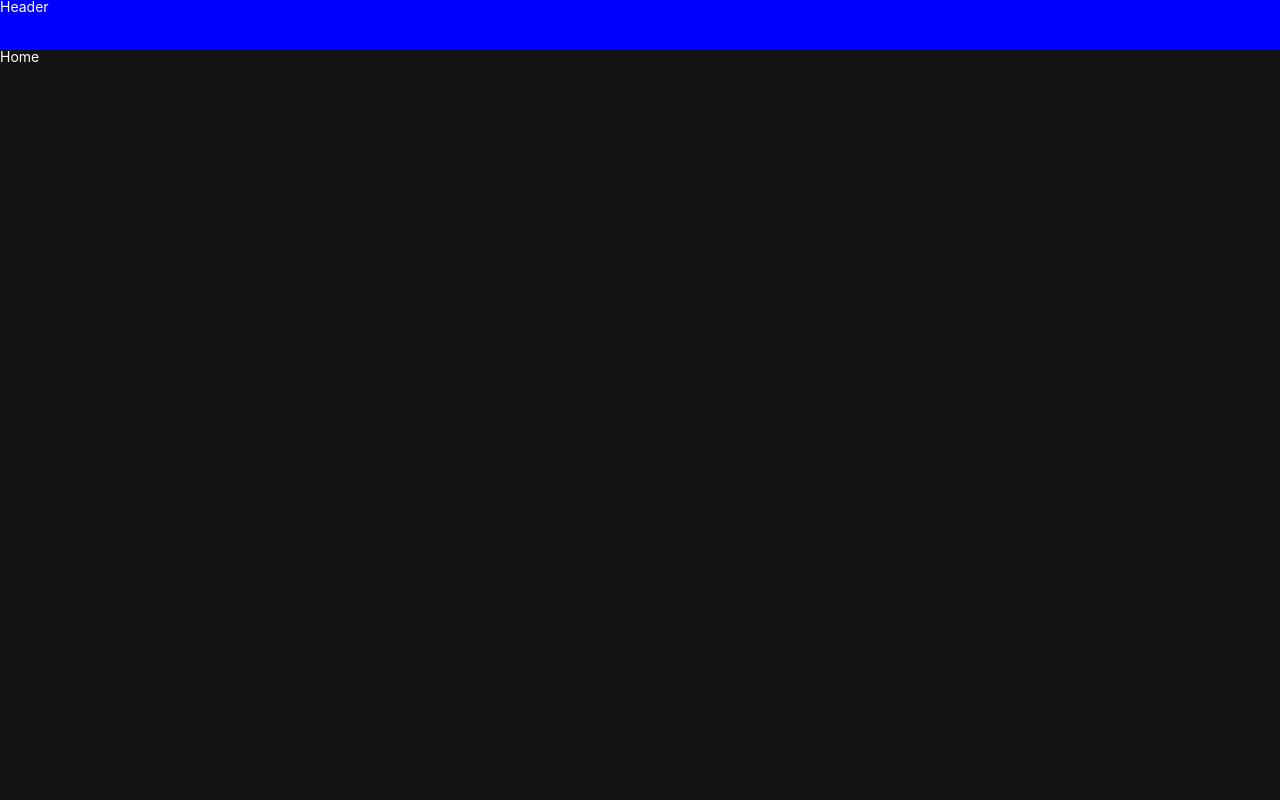
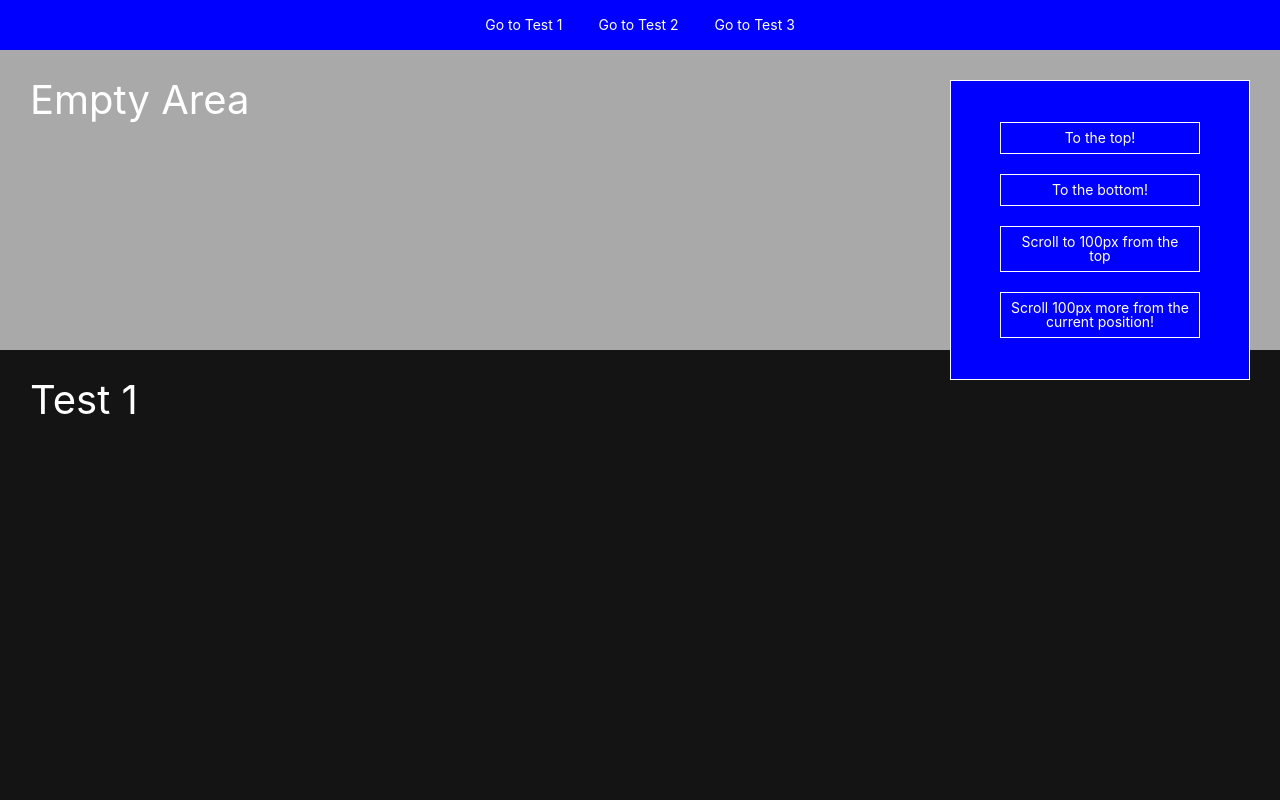
Before and after one commit to jvnlee/duru-web, a React (Create React App) app: page / in a window 1280 px wide. Shown: the top 800 px of the page. Built offline with nearby package versions, Linux system fonts and the light colour scheme.

Commit message:
Implemented scroll naviagtion

```diff
--- a/package.json
+++ b/package.json
@@ -11,6 +11,7 @@
     "react-helmet": "^6.1.0",
     "react-router-dom": "^6.0.2",
     "react-scripts": "4.0.3",
+    "react-scroll": "^1.8.4",
     "styled-components": "^5.3.3",
     "styled-reset": "^4.3.4",
     "web-vitals": "^1.0.1"
--- a/public/index.html
+++ b/public/index.html
@@ -24,7 +24,7 @@
       work correctly both with client-side routing and a non-root public URL.
       Learn how to configure a non-root public URL by running `npm run build`.
     -->
-    <title>React App</title>
+    <title>Duru | 두루</title>
   </head>
   <body>
     <noscript>You need to enable JavaScript to run this app.</noscript>
--- a/src/Components/Footer.js
+++ b/src/Components/Footer.js
@@ -2,6 +2,7 @@ import styled from "styled-components";
 
 const FooterContainer = styled.div`
   height: 150px;
+  padding: 30px;
   background-color: blue;
 `;
 
--- a/src/Components/GlobalStyles.js
+++ b/src/Components/GlobalStyles.js
@@ -16,6 +16,9 @@ const GlobalStyles = createGlobalStyle`
         background-color: rgba(20, 20, 20, 1);
         color: white;
     }
+    .active {
+        border-bottom: 3px solid white;
+    }
 `;
 
 export default GlobalStyles;
--- a/src/Components/Header.js
+++ b/src/Components/Header.js
@@ -1,12 +1,68 @@
+import { Link } from "react-scroll";
 import styled from "styled-components";
 
 const HeaderContainer = styled.div`
+  width: 100vw;
   height: 50px;
   background-color: blue;
+  position: fixed;
+  display: flex;
+  justify-content: center;
+  align-items: center;
+`;
+
+const SLink = styled(Link)`
+  padding: 8px;
+  margin: 0 10px;
+  height: 50px;
+  display: flex;
+  align-items: center;
 `;
 
 function Header() {
-  return <HeaderContainer>Header</HeaderContainer>;
+  return (
+    <HeaderContainer>
+      <SLink
+        className="nav"
+        to="test1"
+        spy={true}
+        smooth={true}
+        duration={500}
+        offset={-50}
+        activeClass="active"
+        onSetActive={() => (document.title = "Duru · Test 1")}
+        // onSetInactive={() => (document.title = "Duru")}
+      >
+        <span>Go to Test 1</span>
+      </SLink>
+      <SLink
+        className="nav"
+        to="test2"
+        spy={true}
+        smooth={true}
+        duration={500}
+        offset={-50}
+        activeClass="active"
+        onSetActive={() => (document.title = "Duru · Test 2")}
+        // onSetInactive={() => (document.title = "Duru")}
+      >
+        Go to Test 2
+      </SLink>
+      <SLink
+        className="nav"
+        to="anchor"
+        spy={true}
+        smooth={true}
+        duration={500}
+        offset={-50}
+        activeClass="active"
+        onSetActive={() => (document.title = "Duru · Test 3")}
+        // onSetInactive={() => (document.title = "Duru")}
+      >
+        Go to Test 3
+      </SLink>
+    </HeaderContainer>
+  );
 }
 
 export default Header;
--- a/src/Components/Home.js
+++ b/src/Components/Home.js
@@ -1,11 +1,114 @@
 import styled from "styled-components";
+import { Element, Events, animateScroll, scrollSpy } from "react-scroll";
+import { useEffect } from "react";
 
 const Dummy = styled.div`
-  height: 1000px;
+  padding-top: 50px;
+  height: auto;
+`;
+
+const SElement = styled(Element)`
+  padding: 30px 30px 0;
+  height: 1500px;
+  font-size: 40px;
+  border-bottom: 1px solid white;
+`;
+
+const EmptyArea = styled.div`
+  width: 100%;
+  height: 300px;
+  background-color: darkgray;
+  font-size: 40px;
+  padding: 30px 30px 0;
+`;
+
+const BtnWrapper = styled.div`
+  width: 300px;
+  height: 300px;
+  border: 1px solid white;
+  background-color: blue;
+  display: flex;
+  flex-direction: column;
+  justify-content: center;
+  align-items: center;
+  position: fixed;
+  top: 80px;
+  right: 30px;
+`;
+
+const Btn = styled.div`
+  padding: 8px 10px;
+  border: 1px solid white;
+  width: 200px;
+  text-align: center;
+  margin-top: 20px;
+  :first-child {
+    margin-top: 0;
+  }
 `;
 
 function Home() {
-  return <Dummy>Home</Dummy>;
+  // useEffect(() => {
+  //   Events.scrollEvent.register("begin", function (to, element) {
+  //     console.log("begin", arguments);
+  //   });
+
+  //   Events.scrollEvent.register("end", function (to, element) {
+  //     console.log("end", arguments);
+  //   });
+
+  //   scrollSpy.update();
+
+  //   return () => {
+  //     Events.scrollEvent.remove("begin");
+  //     Events.scrollEvent.remove("end");
+  //   };
+  // }, []);
+
+  const scrollToTop = () => {
+    animateScroll.scrollToTop();
+  };
+  const scrollToBottom = () => {
+    animateScroll.scrollToBottom();
+  };
+  const scrollTo = () => {
+    animateScroll.scrollTo(100);
+  };
+  const scrollMore = () => {
+    animateScroll.scrollMore(100);
+  };
+  const handleSetActive = (to) => {
+    console.log(to);
+  };
+
+  return (
+    <Dummy>
+      <EmptyArea>Empty Area</EmptyArea>
+
+      <SElement name="test1" className="element">
+        Test 1
+      </SElement>
+
+      <SElement name="test2" className="element">
+        Test 2
+      </SElement>
+
+      <SElement id="anchor" className="element">
+        Test 3 (anchor)
+      </SElement>
+
+      <EmptyArea>Empty Area</EmptyArea>
+
+      <BtnWrapper>
+        <Btn onClick={scrollToTop}>To the top!</Btn>
+        <Btn onClick={scrollToBottom}>To the bottom!</Btn>
+        <Btn onClick={scrollTo}>Scroll to 100px from the top</Btn>
+        <Btn onClick={scrollMore}>
+          Scroll 100px more from the current position!
+        </Btn>
+      </BtnWrapper>
+    </Dummy>
+  );
 }
 
 export default Home;
```
Also changed, not shown: 2 other files (tests, documents, lock files or other folders).
